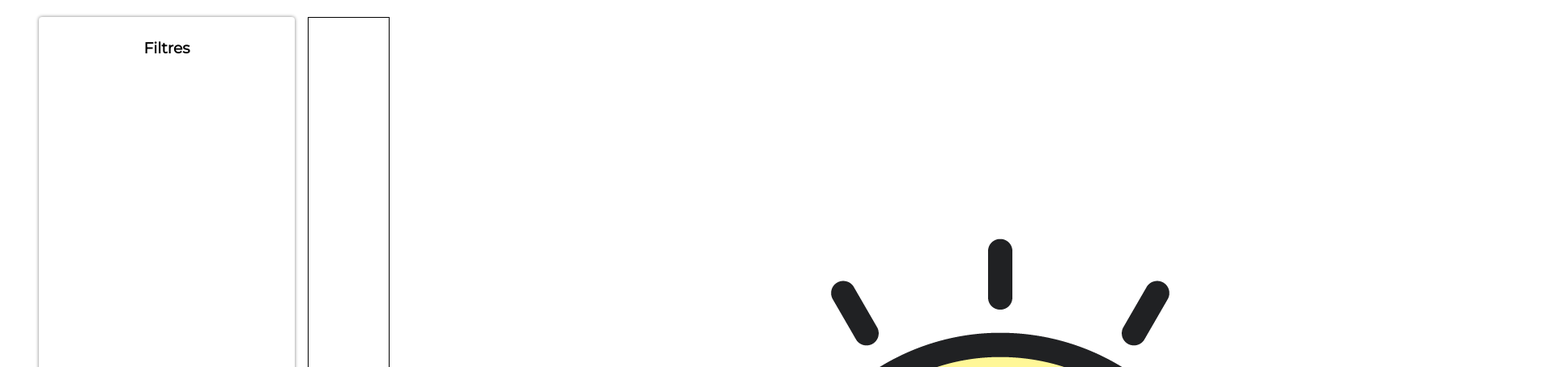
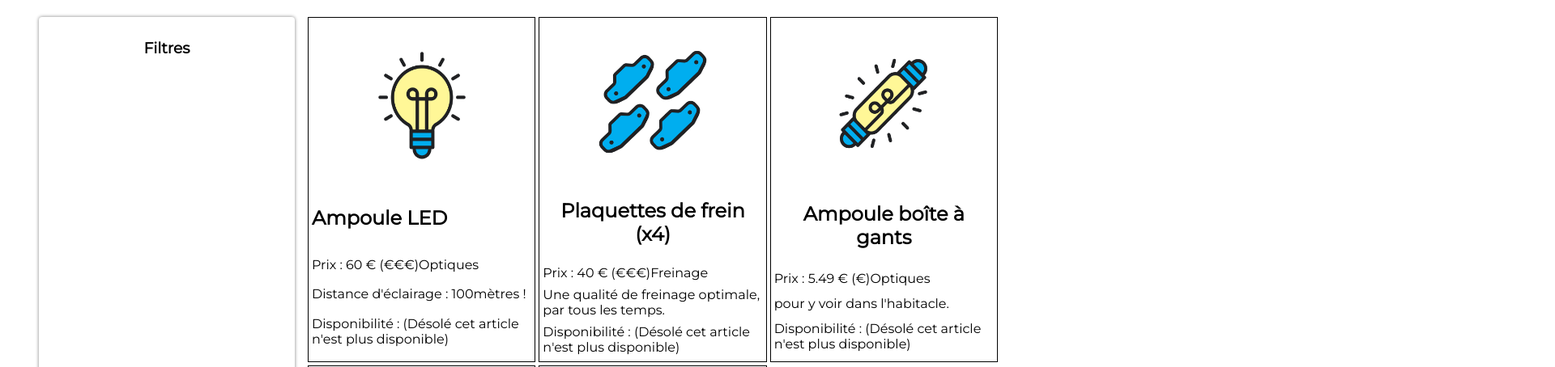
Before and after one commit to Tomhashcat/Cour-JS, a website: page 7697016-Front-End.1-main/index.html in a window 1280 px wide. Shown: the part 117-571 px from the top of the page at 81% size, 1920 px wide, since content can reach past the window. Drawn offline with Linux system fonts and the light colour scheme.

Commit message:
:fix fiches

```diff
--- a/7697016-Front-End.1-main/pieces.js
+++ b/7697016-Front-End.1-main/pieces.js
@@ -1,23 +1,30 @@
 //Récuperation des pièces dapuis le fichier JSON
+
+
 const reponse = await fetch("pieces-autos.json");
 const pieces = await reponse.json( );
 
 //Creation des elements
 
+for (let i = 0; i <pieces.length; i++) {
 
-const article = pieces[0];
 
+
+const article = pieces[i];
+const imageElement = document.createElement("img");
+imageElement.src = article.image;
+const nomElement = document.createElement("h2");
+nomElement.innerText = article.nom;
+const prixElement = document.createElement("p");
+prixElement.innerText = `Prix : ${article.prix} € (${article.prix < 35 ? "€" : "€€€"})` ;
 const sectionFiches = document.querySelector(".fiches");
 
 const pieceElement = document.createElement("article");
-const imageElement = document.createElement("img");
-imageElement.src = article.image;
 
-const nomElement = document.createElement("h2");
-nomElement.innerText = article.nom;
 
-const prixElement = document.createElement("p");
-prixElement.innerText = `Prix : ${article.prix} € (${article.prix < 35 ? "€" : "€€€"})` ;
+
+
+
 
 const categorieElement = document.createElement("p");
 categorieElement.innerText = `Catégorie : ${article.categorie}`;
@@ -35,9 +42,11 @@ categorieElement.innerText = article.categorie ?? "(aucune catégorie)";
 
 
 sectionFiches.appendChild(pieceElement);
-sectionFiches.appendChild(imageElement);
-sectionFiches.appendChild(nomElement);
-sectionFiches.appendChild(prixElement);
-sectionFiches.appendChild(categorieElement);
-sectionFiches.appendChild(descriptionElement);
-sectionFiches.appendChild(disponibiliteElement);
+pieceElement.appendChild(imageElement);
+pieceElement.appendChild(nomElement);
+pieceElement.appendChild(prixElement);
+pieceElement.appendChild(categorieElement);
+pieceElement.appendChild(descriptionElement);
+pieceElement.appendChild(disponibiliteElement);
+
+}
--- a/7697016-Front-End.1-main/styles.css
+++ b/7697016-Front-End.1-main/styles.css
@@ -50,6 +50,8 @@ main {
 	gap: 4px;
 }
 .fiches article {
+	display: flex;
+	flex-wrap: wrap;
 	border: 1px solid black;
 	padding: 4px;
 }
```
